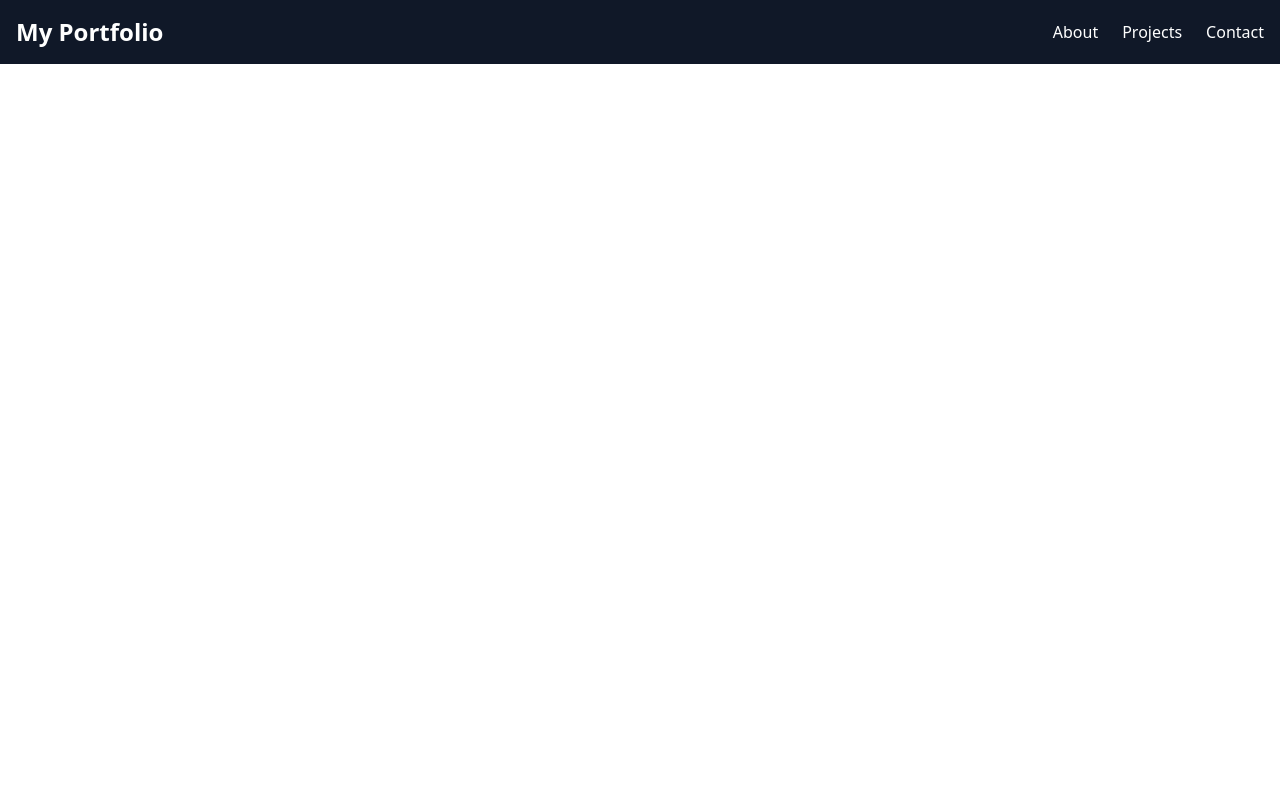
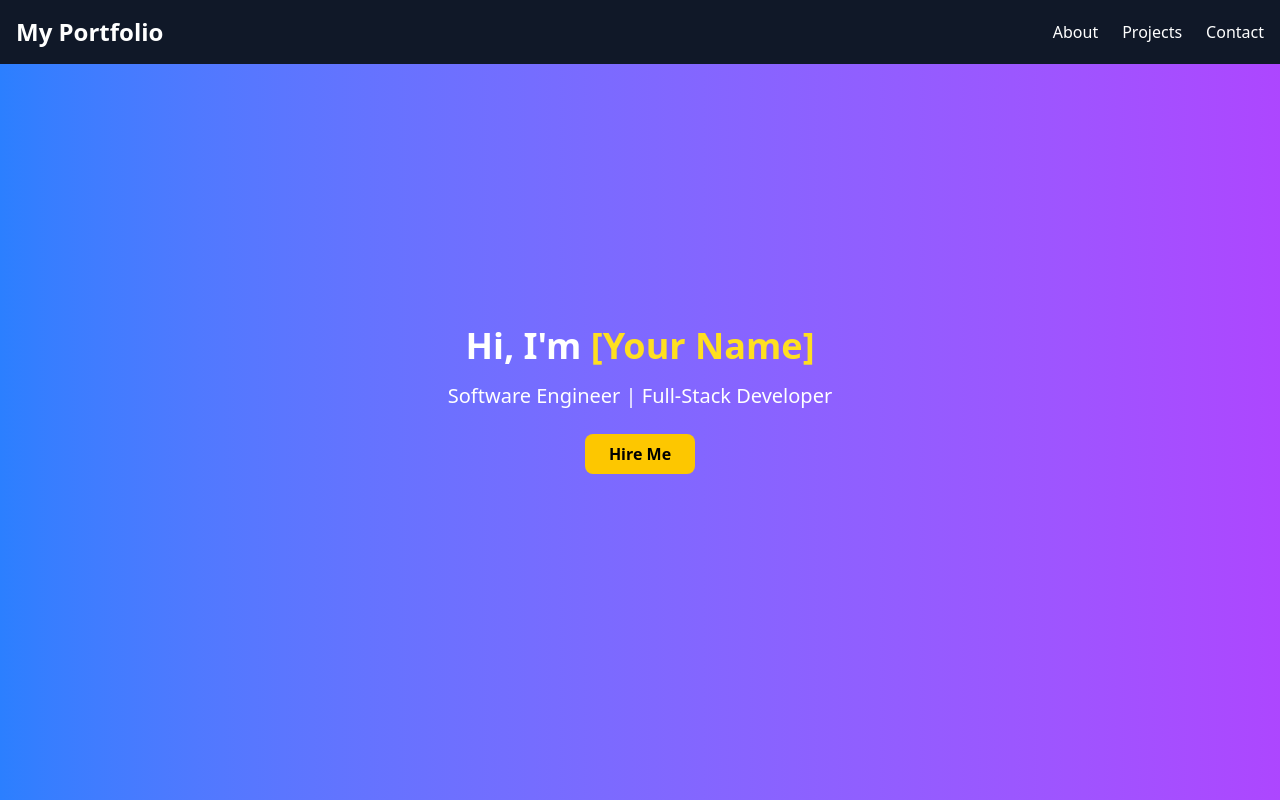
Before and after one commit to yashEra/angular-test-app, an Angular app: page / in a window 1280 px wide. Built offline with nearby package versions, Linux system fonts and the light colour scheme.

Commit message:
Header Initially Done

```diff
--- a/src/app/app.component.html
+++ b/src/app/app.component.html
@@ -1 +1,2 @@
 <app-navbar></app-navbar>
+<app-header></app-header>
--- a/src/app/components/header/header.component.html
+++ b/src/app/components/header/header.component.html
@@ -1 +1,9 @@
-<p>header works!</p>
+<section class="h-screen flex items-center justify-center bg-gradient-to-r from-blue-500 to-purple-500 text-white">
+    <div class="text-center">
+      <h1 class="text-4xl font-bold">Hi, I'm <span class="text-yellow-300">[Your Name]</span></h1>
+      <p class="text-xl mt-4">Software Engineer | Full-Stack Developer</p>
+      <a href="#contact" class="mt-6 inline-block bg-yellow-400 text-black px-6 py-2 rounded-lg font-semibold hover:bg-yellow-500">
+        Hire Me
+      </a>
+    </div>
+  </section>
```
